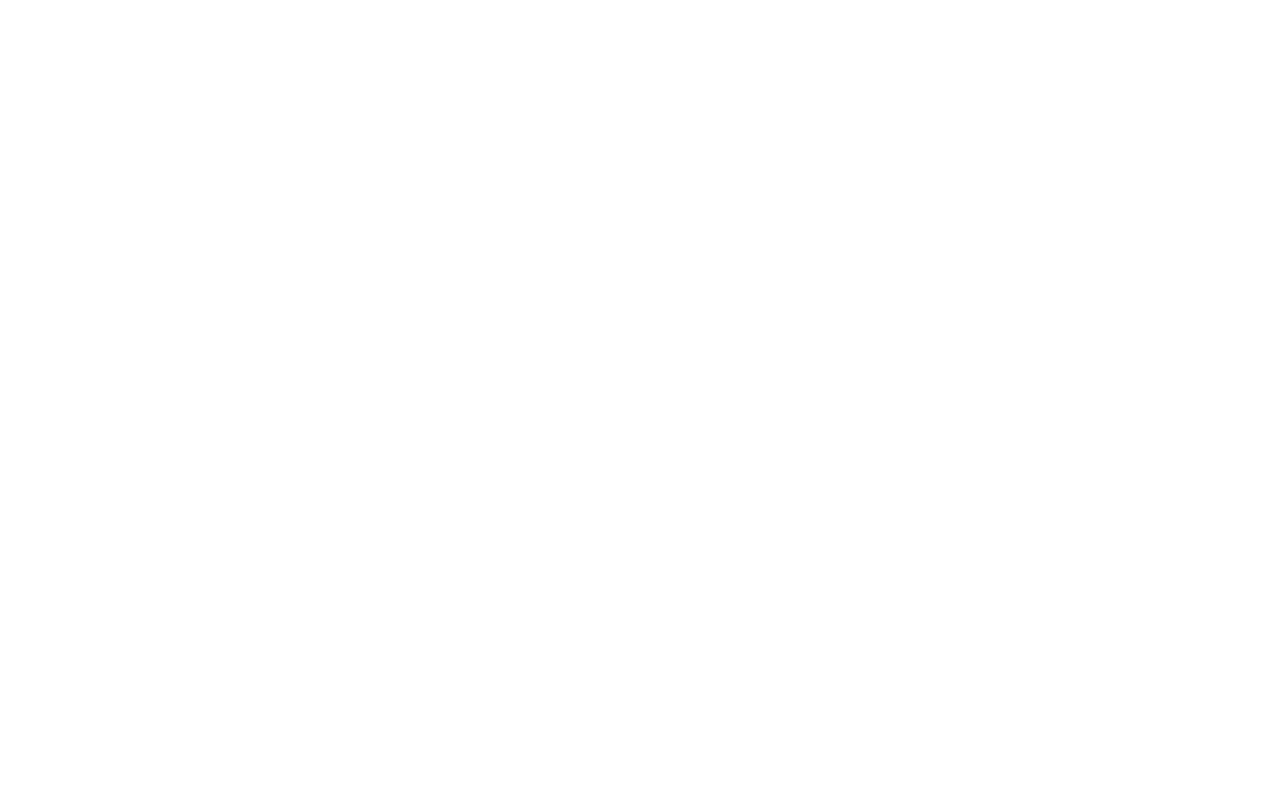
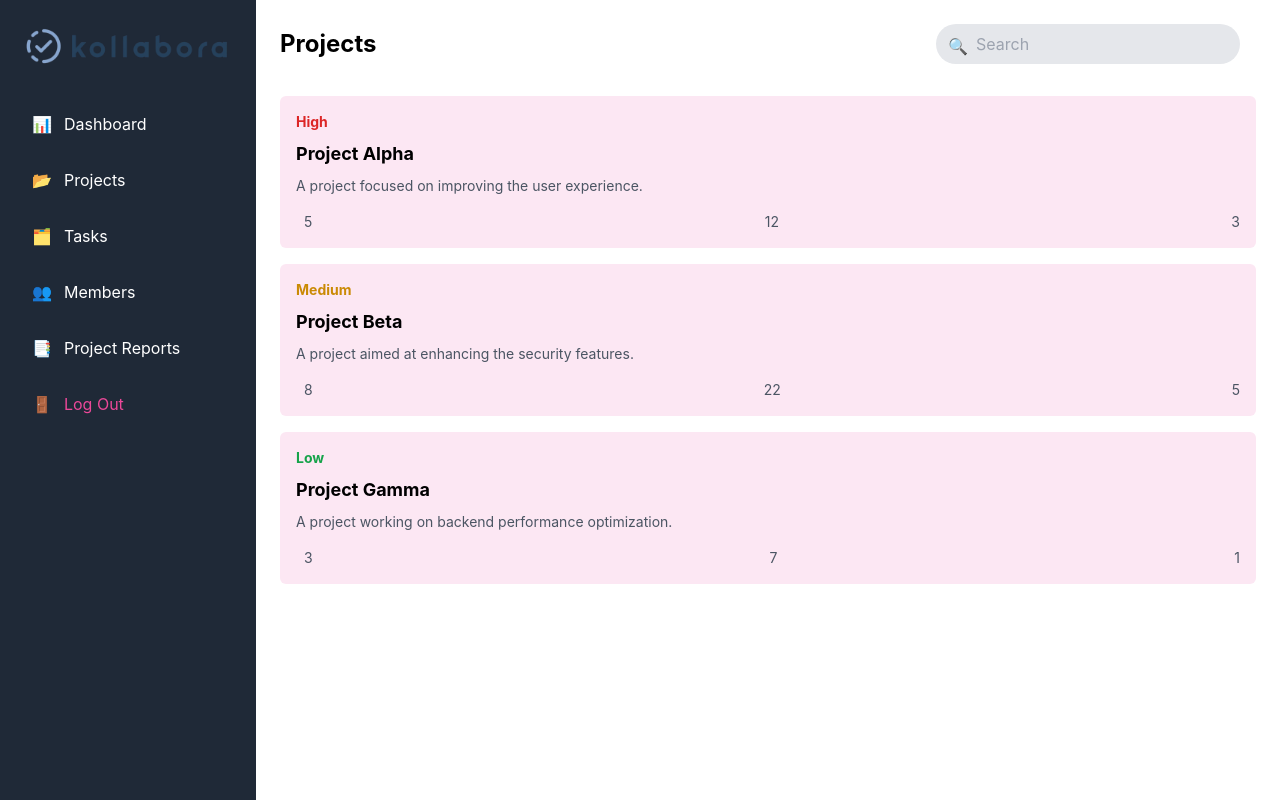
Before and after one commit to RomuCrafts/KollaboraWST3G5, a React (Create React App) app in the folder frontend/: page /UserProj in a window 1280 px wide. Before the commit this address had no page. Built offline with nearby package versions, Linux system fonts and the light colour scheme.

Commit message:
UserProj update and components added

```diff
--- a/frontend/src/App.js
+++ b/frontend/src/App.js
@@ -3,7 +3,8 @@
 import SignIn from './pages/SignIn';
 import SignUp from './pages/Signup';
 import AdminDash from './pages/AdminDash';
-
+import UserProj from './pages/UserProj';
+import ProjectCard from './components/projectcard';
 
 function App() {
     return (
@@ -12,7 +13,9 @@
                 {/* Define unique paths for each component */}
                 <Route path="/" element={<SignIn />} />
                 <Route path="/Signup" element={<SignUp />} />
-                <Route path='/AdminDash' element={<AdminDash/>} />
+                <Route path="/AdminDash" element={<AdminDash />} />
+                <Route path="/UserProj" element={<UserProj />} />
+                <Route path="/projectcard" element={<ProjectCard />} />
             </Routes>
         </Router>
     );
--- /dev/null
+++ b/frontend/src/components/header.js
@@ -0,0 +1,23 @@
+import React from "react";
+
+const Header = () => {
+  return (
+    <header className="flex items-center justify-between mb-6">
+      <h1 className="text-2xl font-bold">Hi, Name!</h1>
+      <div className="flex items-center space-x-4">
+        <div className="relative">
+          <input
+            type="text"
+            placeholder="Search"
+            className="pl-10 pr-4 py-2 rounded-full border border-gray-300 focus:outline-none"
+          />
+          <i className="fas fa-search absolute left-3 top-1/2 transform -translate-y-1/2 text-gray-400"></i>
+        </div>
+        <i className="fas fa-bell text-gray-400"></i>
+        <div className="w-10 h-10 bg-gray-300 rounded-full"></div>
+      </div>
+    </header>
+  );
+};
+
+export default Header;
--- /dev/null
+++ b/frontend/src/components/maincontent.js
@@ -0,0 +1,41 @@
+import React from "react";
+import Header from "./header";
+import StatusSection from "./statussection";
+
+const MainContent = () => {
+  const projectData = {
+    Backlog: [
+      {
+        priority: "Medium",
+        title: "Brainstorming",
+        description: "Brainstorming brings team members' diverse experience into play.",
+        users: 2,
+        comments: 14,
+        files: 15,
+      },
+    ],
+    Pending: [
+      {
+        priority: "Low",
+        title: "Assets Version 1",
+        description: "Assets are being prepared.",
+        users: 3,
+        comments: 10,
+        files: 5,
+      },
+    ],
+  };
+
+  return (
+    <main className="flex-1 p-6 bg-gray-100">
+      <Header />
+      <div className="flex space-x-4 overflow-x-auto">
+        {Object.entries(projectData).map(([status, projects]) => (
+          <StatusSection key={status} status={status} projects={projects} />
+        ))}
+      </div>
+    </main>
+  );
+};
+
+export default MainContent;
--- /dev/null
+++ b/frontend/src/components/projectcard.js
@@ -0,0 +1,38 @@
+import React from "react";
+
+const ProjectCard = ({ priority, title, description, users, comments, files }) => {
+  const priorityColors = {
+    High: "text-red-600",
+    Medium: "text-yellow-600",
+    Low: "text-green-600",
+  };
+
+  return (
+    <div className="bg-pink-100 p-4 rounded-md mb-4">
+      <div className="flex justify-between items-center mb-2">
+        <span className={`text-sm font-bold ${priorityColors[priority]}`}>
+          {priority}
+        </span>
+        <i className="fas fa-ellipsis-h text-gray-400"></i>
+      </div>
+      <h3 className="text-lg font-bold mb-2">{title}</h3>
+      <p className="text-sm text-gray-600">{description}</p>
+      <div className="flex justify-between items-center mt-4">
+        <div className="flex items-center space-x-2">
+          <i className="fas fa-user-friends text-gray-400"></i>
+          <span className="text-sm text-gray-600">{users}</span>
+        </div>
+        <div className="flex items-center space-x-2">
+          <i className="fas fa-comments text-gray-400"></i>
+          <span className="text-sm text-gray-600">{comments}</span>
+        </div>
+        <div className="flex items-center space-x-2">
+          <i className="fas fa-file text-gray-400"></i>
+          <span className="text-sm text-gray-600">{files}</span>
+        </div>
+      </div>
+    </div>
+  );
+};
+
+export default ProjectCard;
--- /dev/null
+++ b/frontend/src/components/sidebar.js
@@ -0,0 +1,70 @@
+// components/Sidebar.js
+import React from "react";
+import { useNavigate } from "react-router-dom";
+import logo from "../assets/logo.png"; // Assuming you have the logo in assets
+
+const Sidebar = () => {
+  const navigate = useNavigate();
+
+  return (
+    <aside className="bg-gray-800 text-white w-64 p-6">
+      <div className="flex items-center mb-8">
+        <img src={logo} alt="Kollabora logo" className="mr-3" />
+      </div>
+      <nav>
+        <ul>
+          <li className="mb-4">
+            <a
+              href="#"
+              className="flex items-center p-2 rounded hover:bg-gray-700"
+            >
+              <span className="mr-3">📊</span> Dashboard
+            </a>
+          </li>
+          <li className="mb-4">
+            <button
+              onClick={() => navigate("/UserProj")}
+              className="flex items-center p-2 rounded hover:bg-gray-700 w-full text-left"
+            >
+              <span className="mr-3">📂</span> Projects
+            </button>
+          </li>
+          <li className="mb-4">
+            <a
+              href="#"
+              className="flex items-center p-2 rounded hover:bg-gray-700"
+            >
+              <span className="mr-3">🗂️</span> Tasks
+            </a>
+          </li>
+          <li className="mb-4">
+            <a
+              href="#"
+              className="flex items-center p-2 rounded hover:bg-gray-700"
+            >
+              <span className="mr-3">👥</span> Members
+            </a>
+          </li>
+          <li className="mb-4">
+            <a
+              href="#"
+              className="flex items-center p-2 rounded hover:bg-gray-700"
+            >
+              <span className="mr-3">📑</span> Project Reports
+            </a>
+          </li>
+        </ul>
+      </nav>
+      <div className="mt-auto">
+        <a
+          href="#"
+          className="flex items-center p-2 text-pink-500 hover:text-pink-700"
+        >
+          <span className="mr-3">🚪</span> Log Out
+        </a>
+      </div>
+    </aside>
+  );
+};
+
+export default Sidebar;
--- /dev/null
+++ b/frontend/src/components/statussection.js
@@ -0,0 +1,15 @@
+import React from "react";
+import ProjectCard from "./projectcard";
+
+const StatusSection = ({ status, projects }) => {
+  return (
+    <div className="bg-blue-900 text-white w-64 p-4 rounded-md">
+      <h2 className="text-lg font-bold mb-4">{status}</h2>
+      {projects.map((project, index) => (
+        <ProjectCard key={index} {...project} />
+      ))}
+    </div>
+  );
+};
+
+export default StatusSection;
--- a/frontend/src/pages/AdminDash.js
+++ b/frontend/src/pages/AdminDash.js
@@ -1,9 +1,11 @@
-// App.js
 import React from 'react';
 import 'tailwindcss/tailwind.css';
 import logo from '../assets/logo.png';
+import { useNavigate } from 'react-router-dom';
 
 const AdminDash = () => {
+    const navigate = useNavigate();
+
     return (
         <div className="flex h-screen">
             {/* Sidebar */}
@@ -19,9 +21,12 @@
                             </a>
                         </li>
                         <li className="mb-4">
-              <a href="#" className="flex items-center p-2 rounded hover:bg-gray-700">
+                            <button
+                                onClick={() => navigate("/UserProj")}
+                                className="flex items-center p-2 rounded hover:bg-gray-700 w-full text-left"
+                            >
                                 <span className="mr-3">📂</span> Projects
-              </a>
+                            </button>
                         </li>
                         <li className="mb-4">
                             <a href="#" className="flex items-center p-2 rounded hover:bg-gray-700">
--- a/frontend/src/pages/UserProj.js
+++ b/frontend/src/pages/UserProj.js
@@ -1,10 +1,72 @@
-import React from 'react';
+// pages/UserProj.js
+import React from "react";
+import Sidebar from "../components/sidebar";
+import ProjectCard from "../components/projectcard";
 
 const UserProj = () => {
+  const projects = [
+    {
+      priority: "High",
+      title: "Project Alpha",
+      description: "A project focused on improving the user experience.",
+      users: 5,
+      comments: 12,
+      files: 3,
+    },
+    {
+      priority: "Medium",
+      title: "Project Beta",
+      description: "A project aimed at enhancing the security features.",
+      users: 8,
+      comments: 22,
+      files: 5,
+    },
+    {
+      priority: "Low",
+      title: "Project Gamma",
+      description: "A project working on backend performance optimization.",
+      users: 3,
+      comments: 7,
+      files: 1,
+    },
+  ];
+
   return (
-    <div>
-      <h1 className="text-2xl font-bold">Projects Page</h1>
-      <p>Welcome to the projects page!</p>
+    <div className="flex h-screen">
+      {/* Sidebar */}
+      <Sidebar />
+
+      {/* Main Content */}
+      <main className="flex-1 p-6">
+        <header className="flex justify-between items-center mb-8">
+          <h1 className="text-2xl font-bold">Projects</h1>
+          <div className="flex items-center">
+            <div className="relative mr-4">
+              <input
+                type="text"
+                placeholder="Search"
+                className="bg-gray-200 rounded-full py-2 px-4 pl-10 focus:outline-none"
+              />
+              <span className="absolute left-3 top-2.5 text-gray-500">🔍</span>
+            </div>
+          </div>
+        </header>
+
+        {/* Display Project Cards */}
+        <section>
+          {projects.map((project, index) => (
+            <ProjectCard
+              key={index}
+              priority={project.priority}
+              title={project.title}
+              description={project.description}
+              users={project.users}
+              comments={project.comments}
+              files={project.files}
+            />
+          ))}
+        </section>
+      </main>
     </div>
   );
 };
```
Lines whose indentation alone changed are shown as unchanged.
